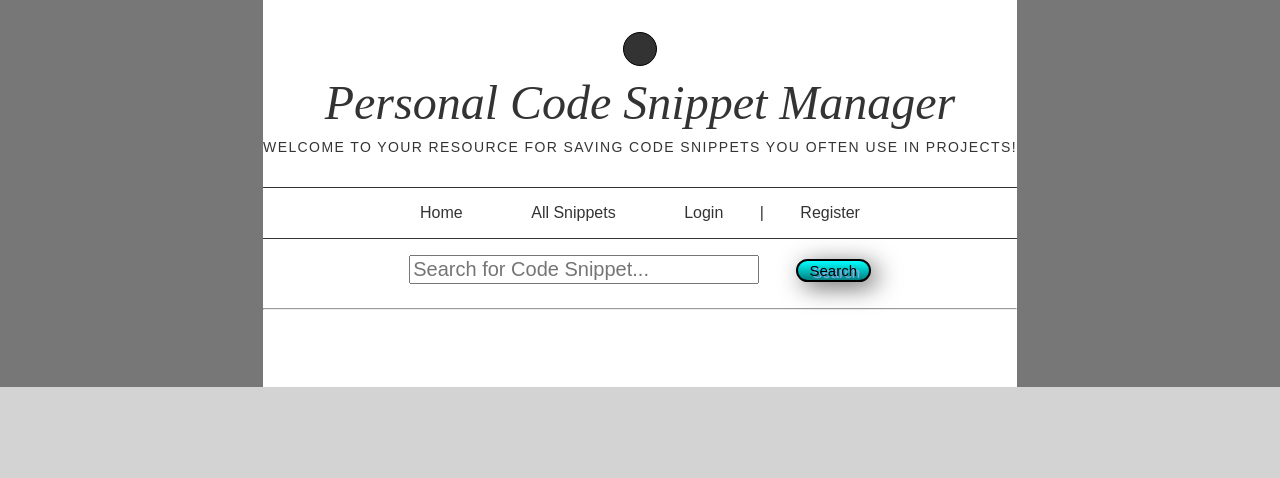
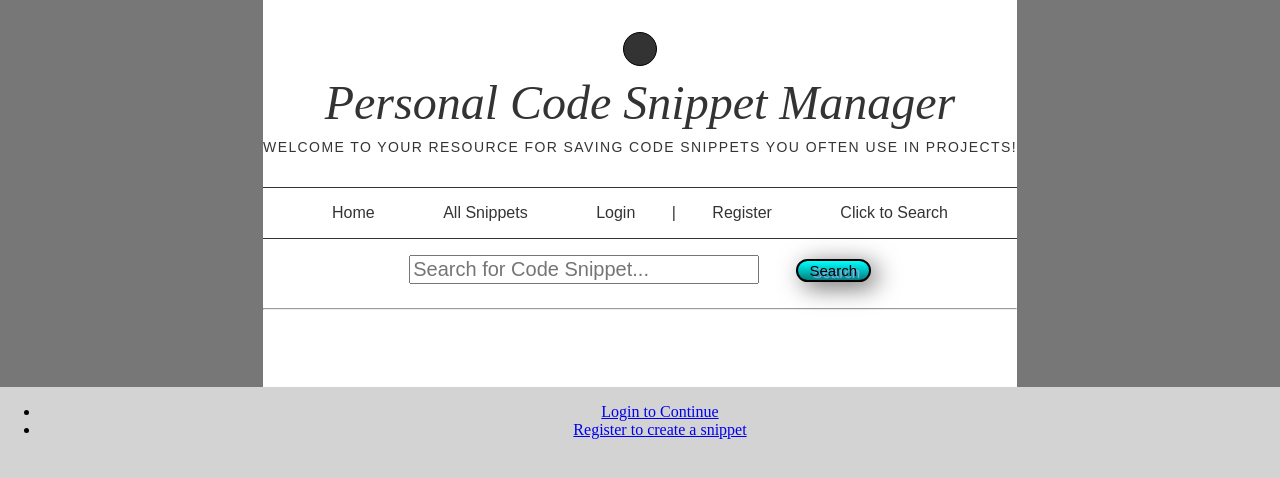
Before and after one commit to phamm89/personal-snippet-manager, a Django app: page /add_snippet/ in a window 1280 px wide. Shown: the top 478 px of the page. Run offline with Django 3.2, Linux system fonts and the light colour scheme; tables that the repository leaves empty hold one stand-in row (values such as "Sample post"); some libraries are stand-ins or nearby versions.

Commit message:
Added to snippet_form to request login or register if not logged in when trying to add or edit snippets

```diff
--- a/core/static/js/main.js
+++ b/core/static/js/main.js
@@ -15,6 +15,7 @@ let searchURL
 const searchForm = q('#searchForm')
 const searchButton = q('#searchButton')
 const searchBar = q('#searchBar')
+const cors = `https://cors-anywhere.herokuapp.com/`
 
 
 // When user releases Enter key, act as if submit button has been clicked
@@ -63,9 +64,9 @@ document.addEventListener('DOMContentLoaded', function() {
         event.preventDefault()
         input = encodeURIComponent(searchBar.value)
         searchURL = `http://localhost:8000/?search=${(input)}`
-        const cors = `https://cors-anywhere.herokuapp.com/`
 
-        fetch(cors + searchURL)
+
+        fetch(searchURL)
             .then(response => response.json())
             .then(function (data) {
                 console.log(data)
--- a/core/templates/base.html
+++ b/core/templates/base.html
@@ -34,7 +34,8 @@
           {% else %}
             <a class="f6 f5-l link bg-animate black-80 hover-bg-light-green dib pa3 ph4-l" href="{% url 'auth_login' %}">Login</a> |
             <a class="f6 f5-l link bg-animate black-80 hover-bg-light-green dib pa3 ph4-l" href="{% url 'registration_register' %}">Register</a>
-          {% endif %}
+            <a class="f6 f5-l link bg-animate black-80 hover-bg-light-green dib pa3 ph4-l" href="{% url 'search_list' %}">Click to Search</a>
+            {% endif %}
           </nav>
         <form id="searchForm">
             {% csrf_token %}
--- a/core/templates/core/snippet_form.html
+++ b/core/templates/core/snippet_form.html
@@ -11,5 +11,16 @@
         {{form|crispy}}
         <button class="f3 link dim br3 ph3 pv2 mb2 dib white bg-dark-blue" type="submit">Send</button>
     </form>
+{% elif request.user.is_authenticated %}
+    <p>You are not authorized to add a snippet for this user.</p>
+    {% else %}
+    <ul>
+        <li>
+            <a href="{% url 'auth_login' %}">Login to Continue</a>
+        </li>
+        <li>
+            <a href="{% url 'registration_register' %}">Register to create a snippet</a>
+        </li>
+    </ul>
 {% endif %}
 {% endblock %}
```
